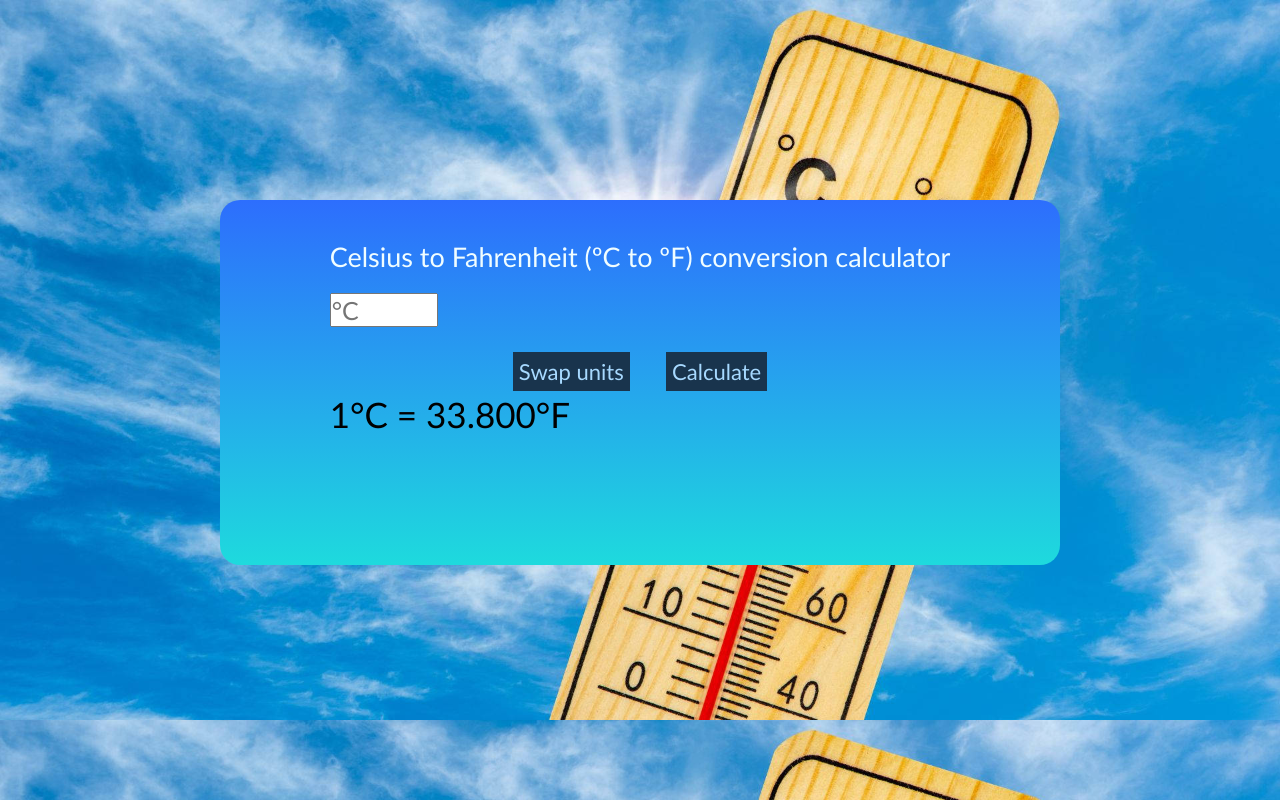
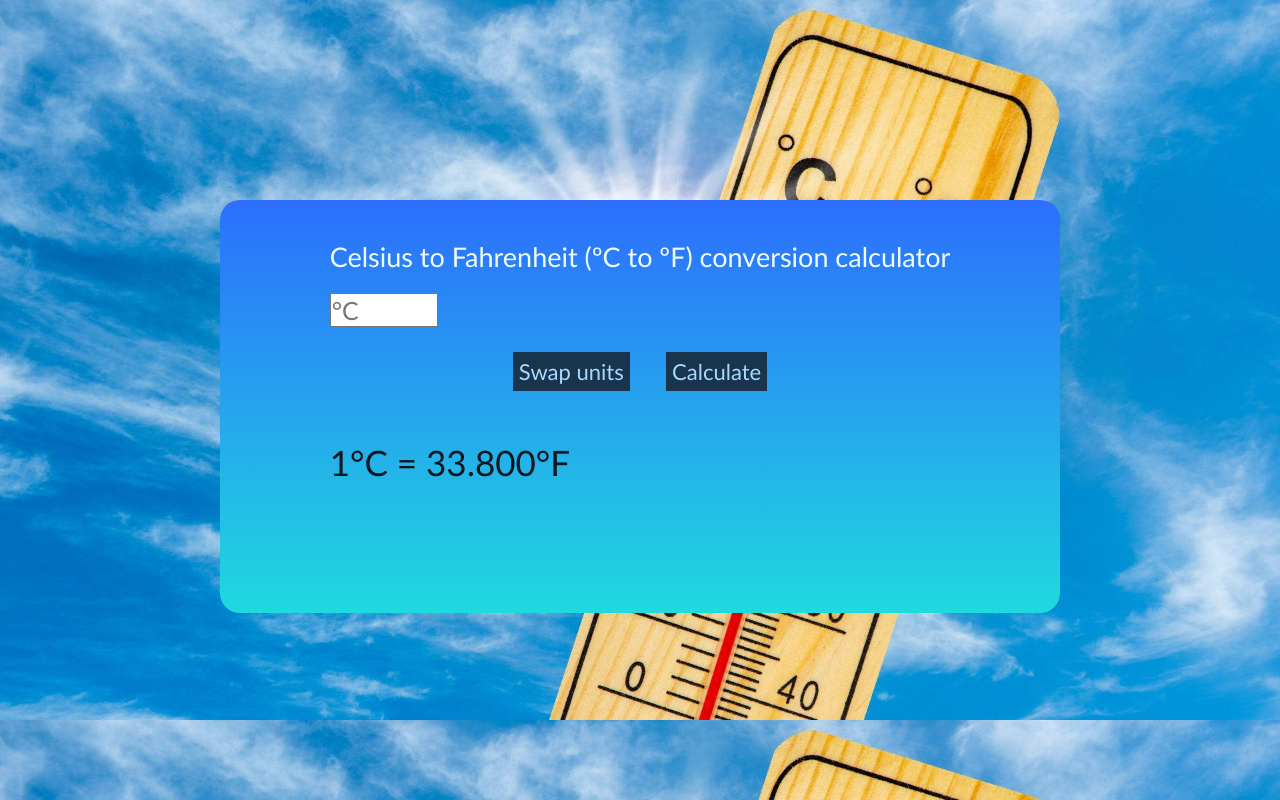
Before and after one commit to Cmiljaa/Celsius-to-Fahrenheit-conversion-calculator, a plain HTML site: page index.html in a window 1280 px wide. Drawn offline with Linux system fonts and the light colour scheme.

Commit message:
Result style

```diff
--- a/style.css
+++ b/style.css
@@ -60,6 +60,7 @@ body {
 
 
 .result{
-    margin-top: 2px;
+    margin-top: 50px;
     font-size: 35px;
+    color: rgb(14, 23, 31);
 }
```
